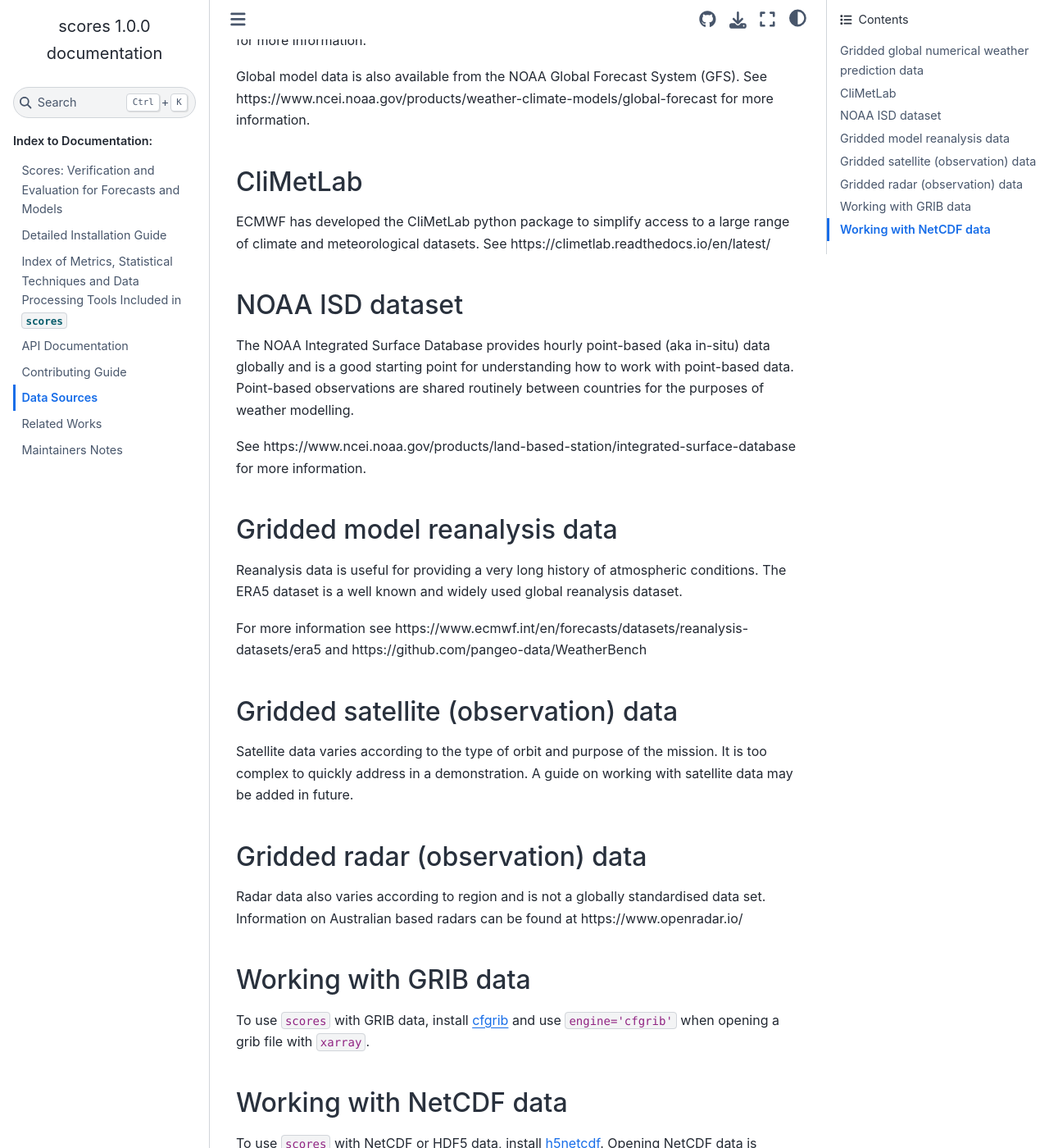
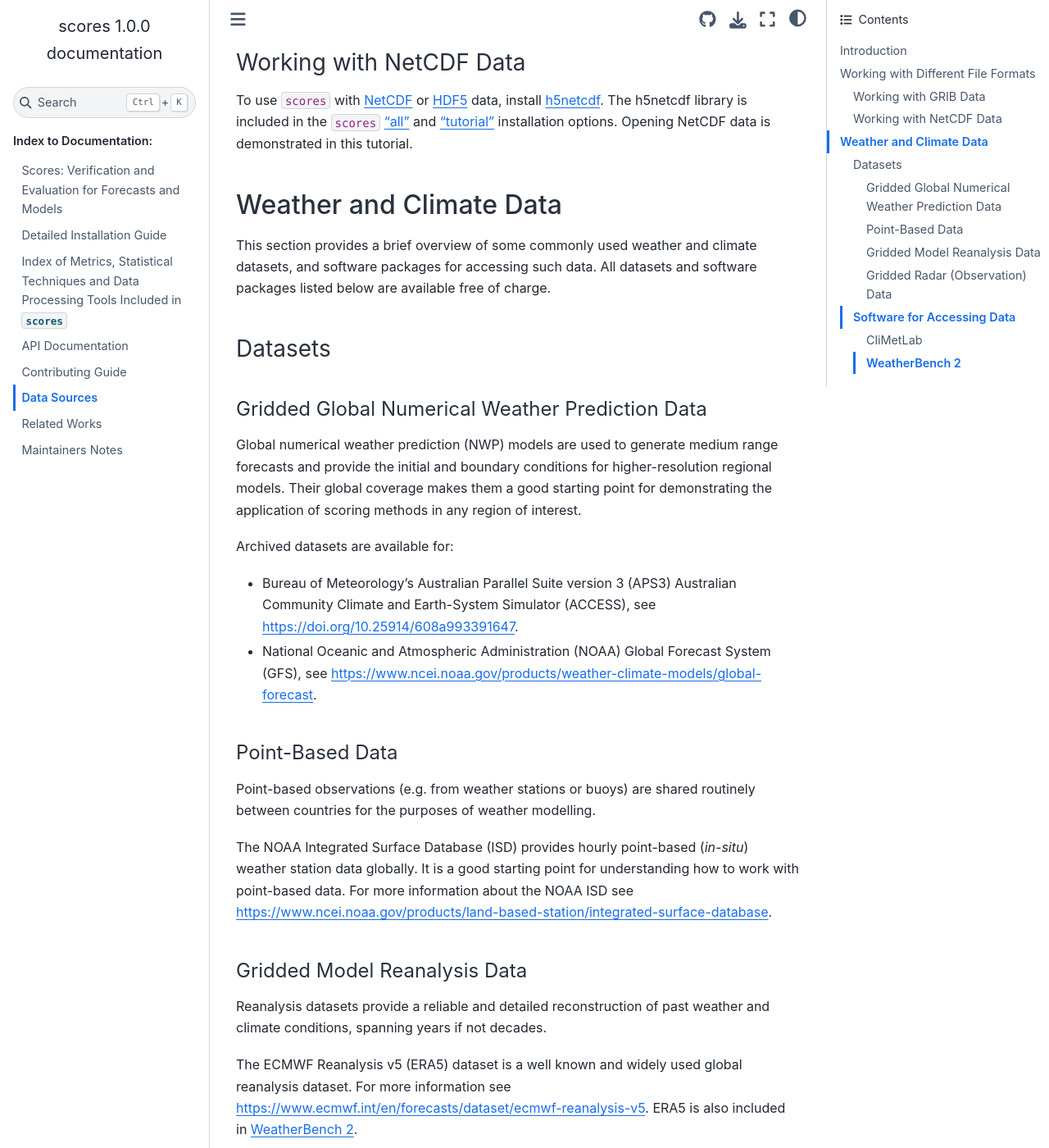
Before and after one commit to nci/scores, a Sphinx documentation site: the page built from docs/data.md, in a window 1280 px wide and 1400 px high, scrolled down 711 px. Shown: the whole window at 82% size. Built offline with Sphinx 7.4.7 and the Sphinx Book theme 1.1.4, drawn with Linux system fonts in a browser that asks for light colours; pages that are not in the unit, such as notebooks, are missing from menus; some of the changed text lies outside the part shown.

Commit message:
Update "Data Sources" page in documentation (#544)
Improvements for clarity, additional information regarding ways to access data

```diff
--- a/docs/data.md
+++ b/docs/data.md
@@ -1,40 +1,66 @@
 # Data Sources
 
-Overview of Some Relevant Data Sources
+## Introduction
 
-This section suggests how to obtain sample data for 'getting started' with weather and climate information. Data referred to here is available under various licenses, and the onus is on the user to understand the conditions of those licenses. The tutorials and walkthroughs in the 'tutorials' directory contain more information and explore the data in more depth.
+All metrics, statistical techniques and data processing tools in `scores` work with [xarray](https://xarray.dev). [Some metrics](included.md#pandas) work with [pandas](https://pandas.pydata.org/).
 
-This page will be improved to provide more specific instructions on downloading and preparing the data. For the moment, it notes a few key datasets which have global coverage and are easily accessible.
+As such, `scores` works with any data source for which xarray or pandas can be used.
 
-## Gridded global numerical weather prediction data
-Global weather prediction models are used to generate medium range forecasts and provide the initial and boundary conditions for higher-resolution regional models. Their global coverage makes them a good starting point for demonstrating the application of scoring methods in any region of interest.
+Users will need to supply the dataset(s) they wish to work with, as `scores` does not contain datasets.
 
-The Bureau of Meteorology provides global model data from the ACCESS numerical weather prediction system. See https://geonetwork.nci.org.au/geonetwork/srv/eng/catalog.search#/metadata/f3307_5503_1483_3079 for more information.
+Data referred to on this page is available under various licenses, and the onus is on the user to understand the conditions of those licenses.
 
-Global model data is also available from the NOAA Global Forecast System (GFS). See https://www.ncei.noaa.gov/products/weather-climate-models/global-forecast for more information.
+For additional information about downloading and preparing sample data, see [this tutorial](project:./tutorials/First_Data_Fetching.md).
 
-## CliMetLab
-ECMWF has developed the CliMetLab python package to simplify access to a large range of climate and meteorological datasets. See https://climetlab.readthedocs.io/en/latest/
+## Working with Different File Formats
 
-## NOAA ISD dataset
-The NOAA Integrated Surface Database provides hourly point-based (aka in-situ) data globally and is a good starting point for understanding how to work with point-based data. Point-based observations are shared routinely between countries for the purposes of weather modelling.
+### Working with GRIB Data
 
-See https://www.ncei.noaa.gov/products/land-based-station/integrated-surface-database for more information.
+To use `scores` with [GRIB](https://codes.wmo.int/grib2) data, install [cfgrib](https://github.com/ecmwf/cfgrib) and use `engine='cfgrib'` when opening a GRIB file with xarray.
 
-## Gridded model reanalysis data
-Reanalysis data is useful for providing a very long history of atmospheric conditions. The ERA5 dataset is a well known and widely used global reanalysis dataset.
+### Working with NetCDF Data
 
-For more information see https://www.ecmwf.int/en/forecasts/datasets/reanalysis-datasets/era5 and
-https://github.com/pangeo-data/WeatherBench
+To use `scores` with [NetCDF](https://doi.org/10.5065/D6H70CW6) or [HDF5](https://github.com/HDFGroup/hdf5) data, install [h5netcdf](https://github.com/h5netcdf/h5netcdf). The h5netcdf library is included in the `scores` ["all"](installation.md#all-dependencies-excludes-some-maintainer-only-packages) and ["tutorial"](installation.md#tutorial-dependencies) installation options. Opening NetCDF data is demonstrated in [this tutorial](project:./tutorials/First_Data_Fetching.md).
 
-## Gridded satellite (observation) data
-Satellite data varies according to the type of orbit and purpose of the mission. It is too complex to quickly address in a demonstration. A guide on working with satellite data may be added in future.
+## Weather and Climate Data
 
-## Gridded radar (observation) data
-Radar data also varies according to region and is not a globally standardised data set. Information on Australian based radars can be found at https://www.openradar.io/
+This section provides a brief overview of some commonly used weather and climate datasets, and software packages for accessing such data. All datasets and software packages listed below are available free of charge.
 
-## Working with GRIB data
-To use `scores` with GRIB data, install [cfgrib](https://github.com/ecmwf/cfgrib) and use `engine='cfgrib'` when opening a grib file with `xarray`.
+### Datasets
 
-## Working with NetCDF data
-To use `scores` with NetCDF or HDF5 data, install [h5netcdf](https://github.com/h5netcdf/h5netcdf). Opening NetCDF data is demonstrated in the notebook tutorials and the `h5netcdf` library is included in the tutorial dependencies.
+#### Gridded Global Numerical Weather Prediction Data
+
+Global numerical weather prediction (NWP) models are used to generate medium range forecasts and provide the initial and boundary conditions for higher-resolution regional models. Their global coverage makes them a good starting point for demonstrating the application of scoring methods in any region of interest.
+
+Archived datasets are available for:
+
+- Bureau of Meteorology's Australian Parallel Suite version 3 (APS3) Australian Community Climate and Earth-System Simulator (ACCESS), see [https://doi.org/10.25914/608a993391647](https://doi.org/10.25914/608a993391647).
+- National Oceanic and Atmospheric Administration (NOAA) Global Forecast System (GFS), see [https://www.ncei.noaa.gov/products/weather-climate-models/global-forecast](https://www.ncei.noaa.gov/products/weather-climate-models/global-forecast).
+
+#### Point-Based Data
+
+Point-based observations (e.g. from weather stations or buoys) are shared routinely between countries for the purposes of weather modelling.
+
+The NOAA Integrated Surface Database (ISD) provides hourly point-based (*in-situ*) weather station data globally. It is a good starting point for understanding how to work with point-based data. For more information about the NOAA ISD see [https://www.ncei.noaa.gov/products/land-based-station/integrated-surface-database](https://www.ncei.noaa.gov/products/land-based-station/integrated-surface-database).
+
+#### Gridded Model Reanalysis Data
+
+Reanalysis datasets provide a reliable and detailed reconstruction of past weather and climate conditions, spanning years if not decades.
+
+The ECMWF Reanalysis v5 (ERA5) dataset is a well known and widely used global reanalysis dataset. For more information see [https://www.ecmwf.int/en/forecasts/dataset/ecmwf-reanalysis-v5](https://www.ecmwf.int/en/forecasts/dataset/ecmwf-reanalysis-v5). ERA5 is also included in [WeatherBench 2](https://sites.research.google/weatherbench/).
+
+#### Gridded Radar (Observation) Data
+
+Radar data provides remotely sensed precipitation estimates at high spatial and temporal resolution. Radar data varies according to region and is not a globally standardised dataset.
+
+Information on Australian radar data can be found at [https://www.openradar.io/](https://www.openradar.io/).
+
+### Software for Accessing Data
+
+#### CliMetLab
+
+The European Centre for Medium-Range Weather Forecasts (ECMWF) has developed the CliMetLab Python package to simplify access to a large range of climatological and meteorological datasets. See [https://climetlab.readthedocs.io/](https://climetlab.readthedocs.io/).
+
+#### WeatherBench 2
+
+WeatherBench 2 provides a framework for evaluating and comparing a range of machine learning (ML) and physics-based weather forecasting models. It includes ground-truth and baseline [datasets](https://weatherbench2.readthedocs.io/en/latest/data-guide.html) (including ERA5), and code for evaluating models. The [website](https://sites.research.google/weatherbench/) includes scorecards measuring the skill of ML and physics-based models. For more information see [https://sites.research.google/weatherbench/](https://sites.research.google/weatherbench/) and [https://github.com/google-research/weatherbench2](https://github.com/google-research/weatherbench2).
```
